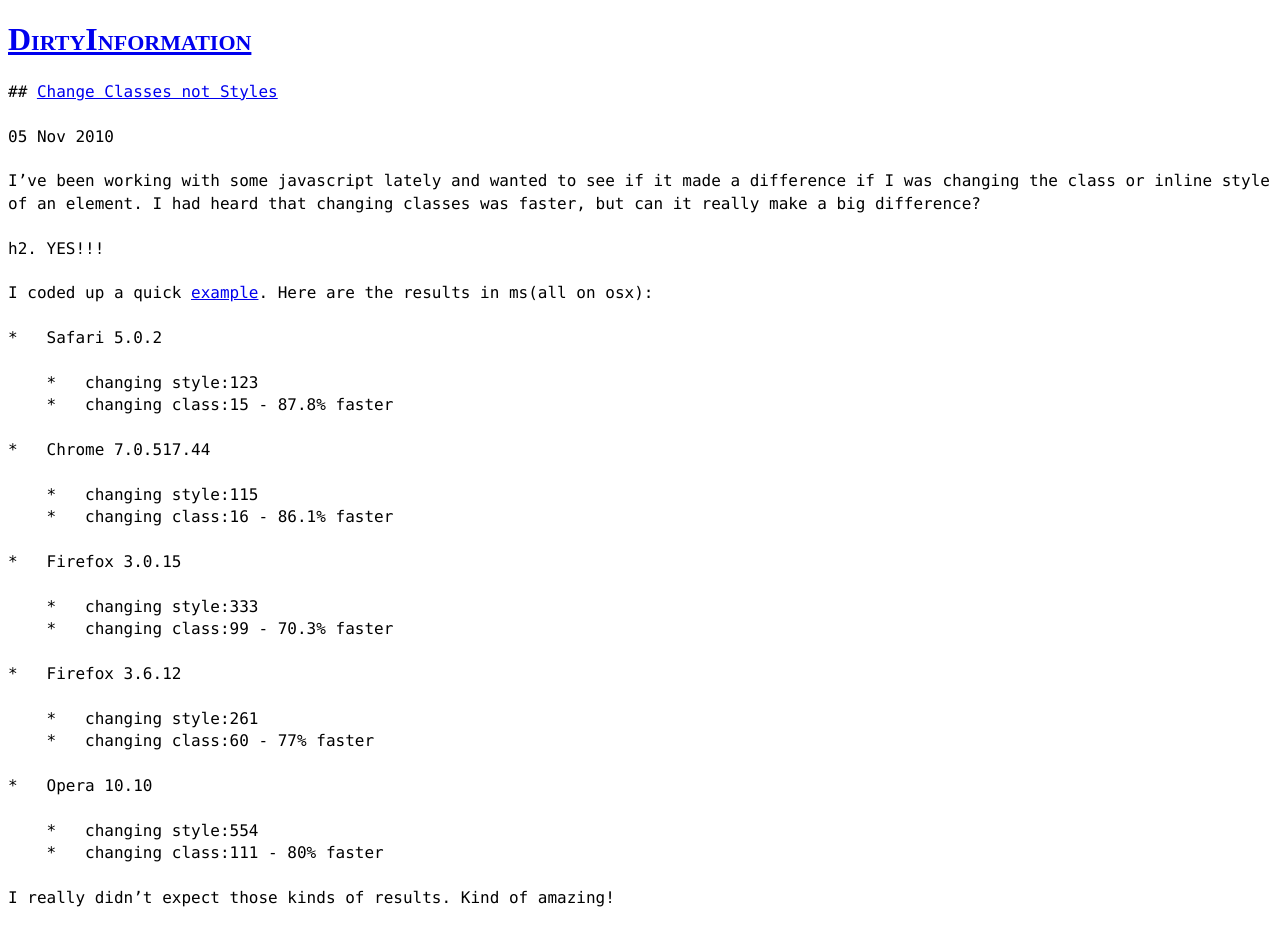
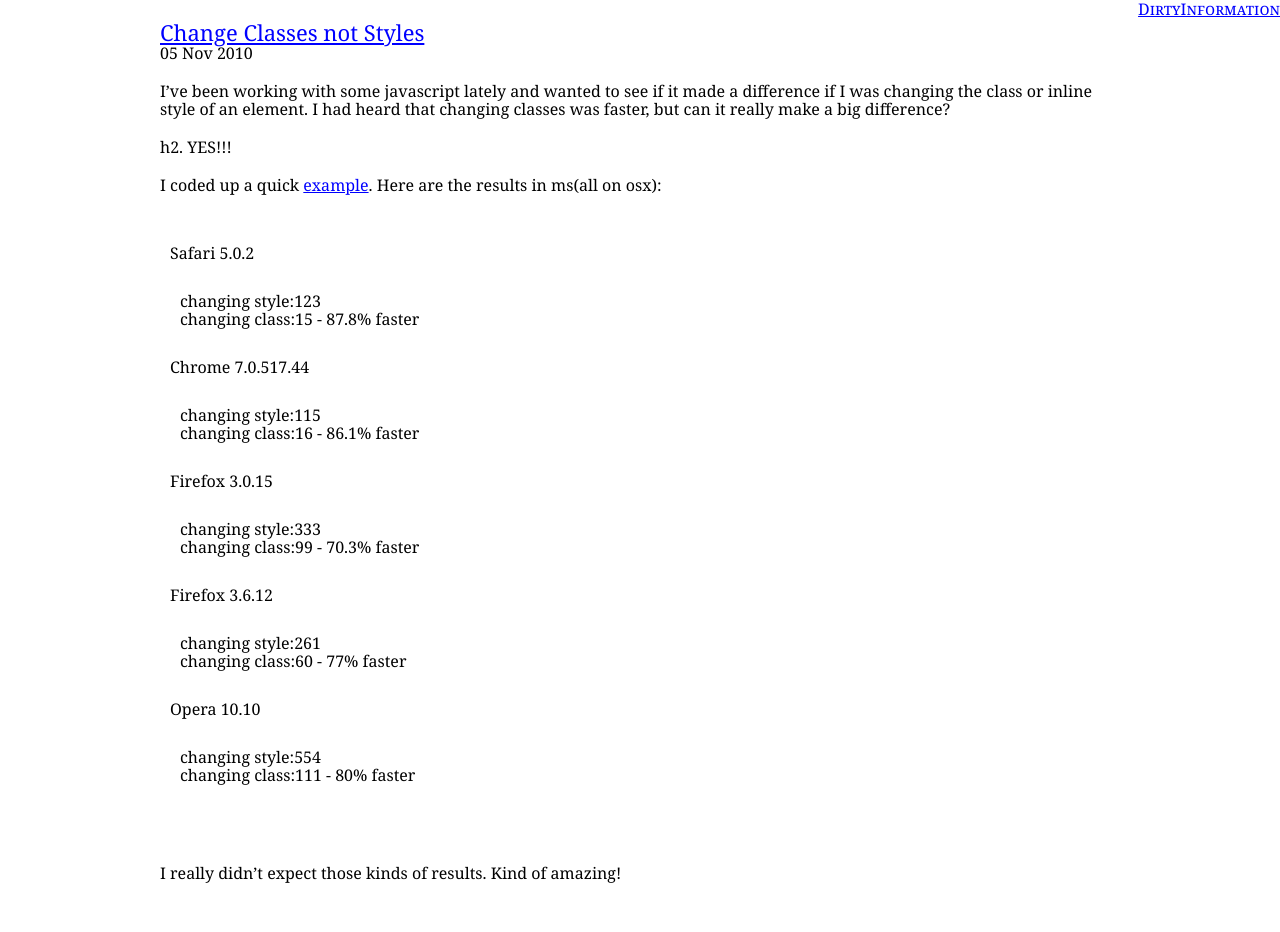
Before and after one commit to adkron/dirtyinformation.com, a Jekyll site: the page built from _posts/2010-11-5-change-classes-not-styles.markdown, in a window 1280 px wide. Built offline with Jekyll 4.4.1, drawn with Linux system fonts in a browser that asks for light colours; after the commit the page ends 902 px from its top, so only the background shows below that.

Commit message:
make it readable

```diff
--- a/_includes/head.html
+++ b/_includes/head.html
@@ -8,4 +8,3 @@
 
 <!-- Homepage CSS -->
 <link rel="stylesheet" href="/stylesheets/screen.css" type="text/css" media="screen, projection" />
-<link rel="stylesheet" href="/stylesheets/remarkdown.css" type="text/css" media="screen, projection" />
--- a/_layouts/post.html
+++ b/_layouts/post.html
@@ -11,7 +11,7 @@
         <h1><a href="{{ site.base_url }}">DirtyInformation</a></h1>
       </div>
 
-      <div id='post' class='rmd-on'>
+      <div id='post'>
         <h2><a href="{{ page.url }}">{{ page.title }}</a></h2>
         <time>{{ page.date | date_to_string }}</time>
         {{ page.content }}
--- a/index.html
+++ b/index.html
@@ -5,7 +5,7 @@
 
 {% assign post = site.posts.first %}
 
-<div id='post' class='rmd-on'>
+<div id='post'>
   <h2><a href="{{ post.url }}">{{ post.title }}</a></h2>
   <time>{{ post.date | date_to_string }}</time>
   {{ post.content }}
--- a/stylesheets/post.css
+++ b/stylesheets/post.css
@@ -0,0 +1,10 @@
+.site .title {
+  height: 20px;
+  display: block;
+  width: 100%;
+}
+
+.site .title h1 {
+  line-height: 18px;
+  font-size: 16px;
+}
--- a/stylesheets/screen.css
+++ b/stylesheets/screen.css
@@ -1,12 +1,61 @@
+html,body,div,span,applet,object,iframe,h1,h2,h3,h4,h5,h6,p,blockquote,pre,a,abbr,acronym,address,big,cite,code,del,dfn,em,img,ins,kbd,q,s,samp,small,strike,strong,sub,sup,tt,var,b,u,i,center,dl,dt,dd,ol,ul,li,fieldset,form,label,legend,table,caption,tbody,tfoot,thead,tr,th,td,article,aside,canvas,details,embed,figure,figcaption,footer,header,hgroup,menu,nav,output,ruby,section,summary,time,mark,audio,video{border:0;font-size:100%;font:inherit;vertical-align:baseline;margin:0;padding:0}article,aside,details,figcaption,figure,footer,header,hgroup,menu,nav,section{display:block}body{line-height:1}ol,ul{list-style:none}blockquote,q{quotes:none}blockquote:before,blockquote:after,q:before,q:after{content:none}table{border-collapse:collapse;border-spacing:0}
+
+.site {
+  font-family: Georgia;
+  font-size: 16px;
+  line-height:  18px;
+}
+
+.site p {
+  margin: 20px 0px;
+}
+
+a:visited, a:hover, a {
+  color: blue;
+}
+
 time {
   display: block;
+  margin-bottom: 10px;
 }
 
 .site .title {
+  height: 160px;
   display: block;
   width: 100%;
+  text-align: right;
 }
 
 .site .title h1 {
   font-variant: small-caps;
+  line-height: 64px;
+  font-size: 62px;
 }
+
+.site h2 {
+  line-height: 20px;
+  font-size: 18px;
+}
+
+#archive li {
+  display: inline-block;
+  width: 33%;
+}
+
+#archive time {
+  display: inline;
+}
+
+#post {
+  width: 960px;
+  margin: 0 auto;
+}
+
+#post h2 {
+  line-height: 24px;
+  font-size: 22px;
+}
+
+#post ul, #post ol {
+  padding: 30px 10px;
+}
```
